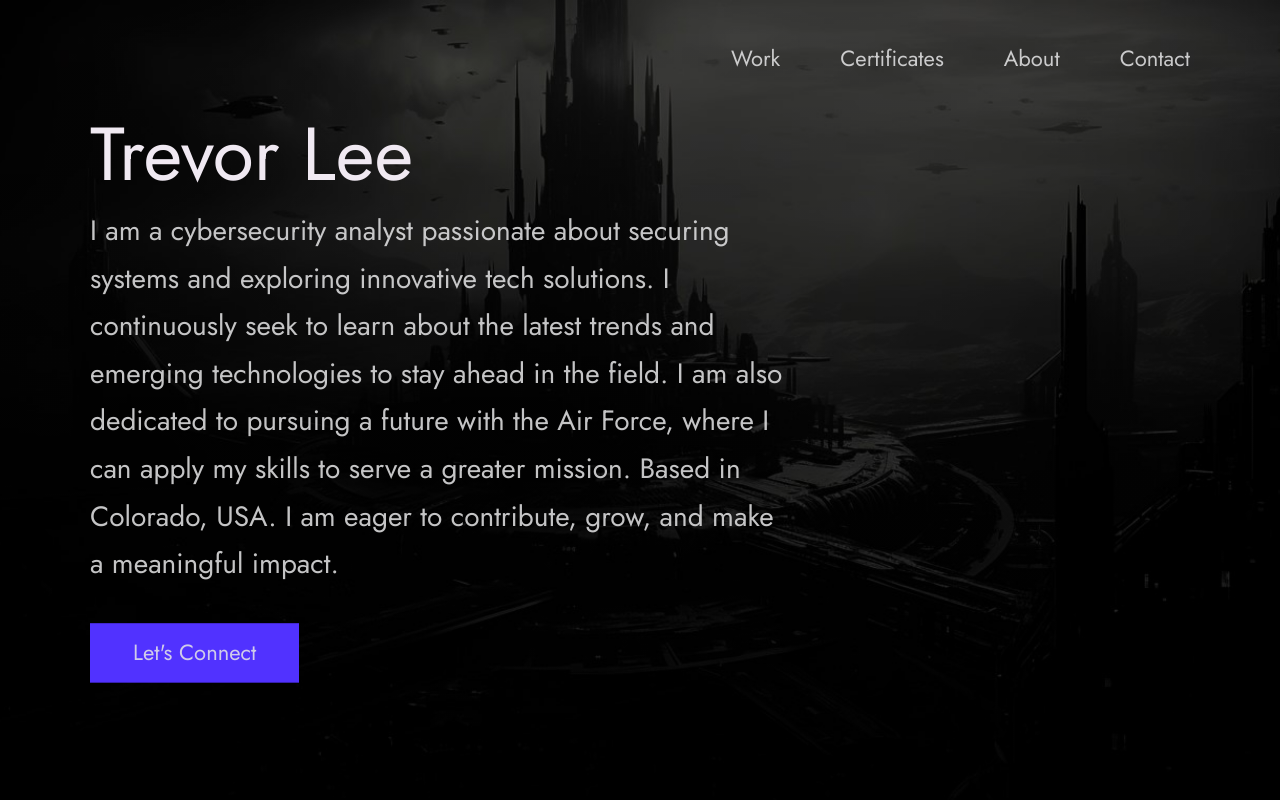
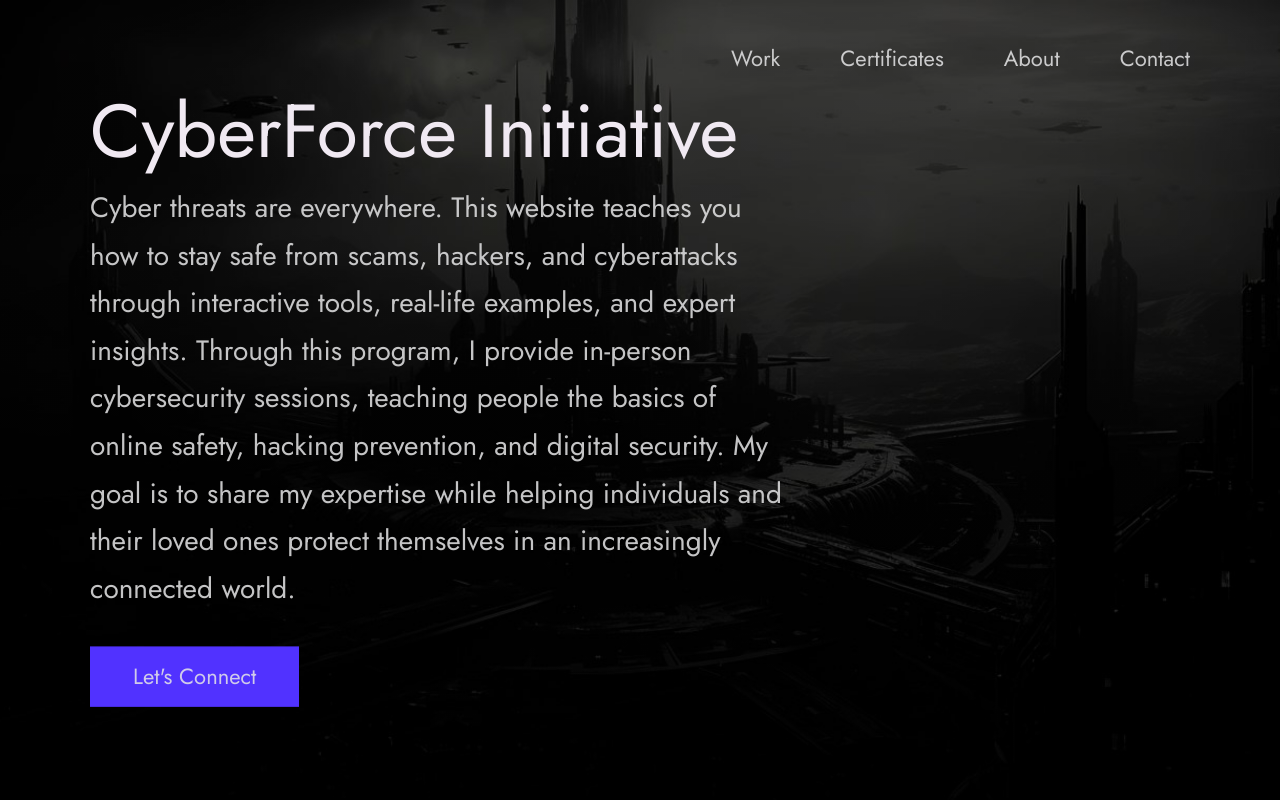
Before and after one commit to Trevor23Lee/CyberForceInitiativeWebsite, a plain HTML site: page index.html in a window 1280 px wide. Shown: the top 800 px of the page. Drawn offline with Linux system fonts and the light colour scheme.

Commit message:
Title and summary

```diff
--- a/index.html
+++ b/index.html
@@ -41,11 +41,12 @@
       <div class="header__text">
         <h1 class="heading-primary">
           <!-- Replace the following name with your name -->
-          <span>Trevor Lee</span>
+          <span>CyberForce Initiative</span>
         </h1>
         <!-- Put a small paragraph about yourself -->
-        <p>I am a cybersecurity analyst passionate about securing systems and exploring innovative tech solutions. I continuously seek to learn about the latest trends and emerging technologies to stay ahead in the field.
-          I am also dedicated to pursuing a future with the Air Force, where I can apply my skills to serve a greater mission. Based in Colorado, USA. I am eager to contribute, grow, and make a meaningful impact. </p>
+        <p>Cyber threats are everywhere. This website teaches you how to stay safe from scams, hackers, and cyberattacks through interactive tools, real-life examples, and expert insights.
+          Through this program, I provide in-person cybersecurity sessions, teaching people the basics of online safety, hacking prevention, and digital security. My goal is to share my expertise
+           while helping individuals and their loved ones protect themselves in an increasingly connected world.</p>
         <a href="#contact" class="btn btn--blue">Let's Connect</a>
       </div>
     </div>
```
